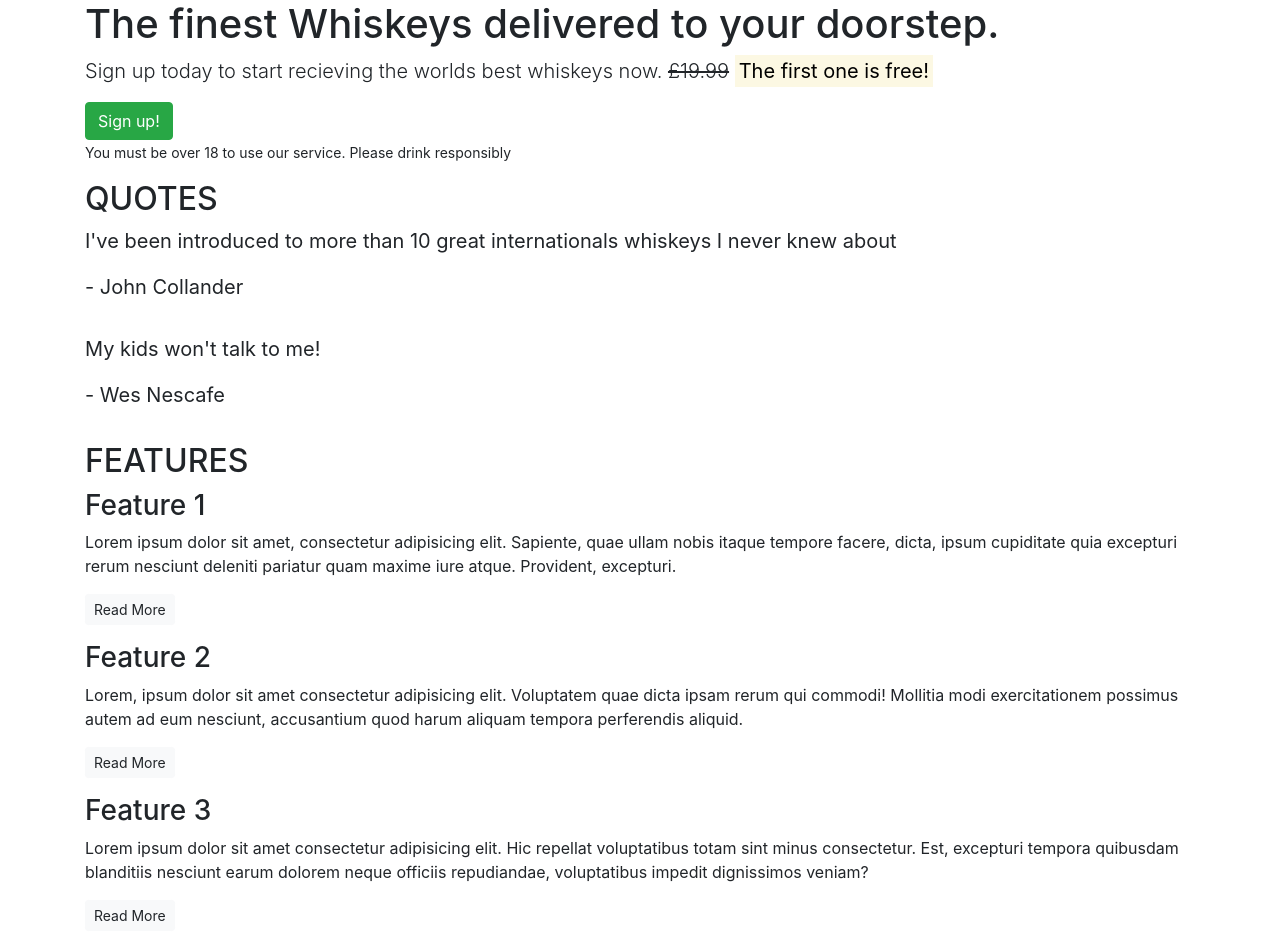
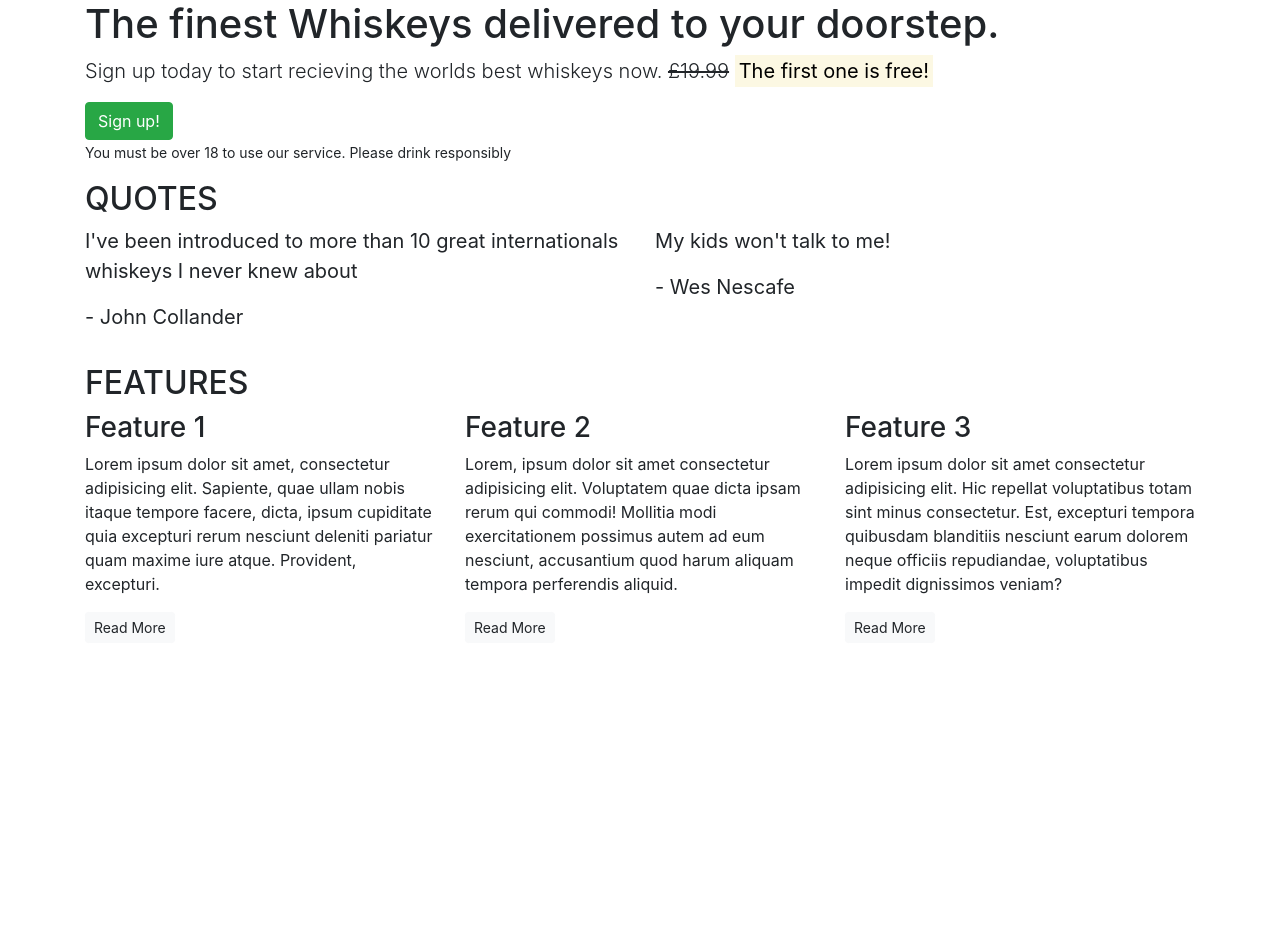
Before and after one commit to Sjwilhelms/LMSbootstrap, a plain HTML site: page index.html in a window 1280 px wide. After the commit the page ends 800 px from the top, so only its background shows below. Drawn offline with nearby package versions, Linux system fonts and the light colour scheme.

Commit message:
add bootstrap classes

```diff
--- a/index.html
+++ b/index.html
@@ -24,11 +24,11 @@
                 <h2 class="text-uppercase col-12">Quotes</h2>
             </div>
             <div class="row">
-                <blockquote class="blockquote col-12">
+                <blockquote class="blockquote col-12 col-md-6">
                     <p>I've been introduced to more than 10 great internationals whiskeys I never knew about</p>
                     <p>- John Collander</p>
                 </blockquote>
-                <blockquote class="blockquote col-12">
+                <blockquote class="blockquote col-12 col-md-6">
                     <p>My kids won't talk to me!</p>
                     <p>- Wes Nescafe</p>
                 </blockquote>
@@ -42,21 +42,17 @@
                 </div>
             </div>
             <div class="row">
-                <div class="feature col-12">
+                <div class="feature col-12 col-md-6 col-lg-4">
                     <h3>Feature 1</h3>
                     <p>Lorem ipsum dolor sit amet, consectetur adipisicing elit. Sapiente, quae ullam nobis itaque tempore facere, dicta, ipsum cupiditate quia excepturi rerum nesciunt deleniti pariatur quam maxime iure atque. Provident, excepturi.</p>
                     <p><a class="btn btn-sm btn-light" href="">Read More</a></p>
                 </div>
-            </div>
-            <div class="row">
-                <div class="feature col-12">
+                <div class="feature col-12 col-md-6 col-lg-4">
                     <h3>Feature 2</h3>
                     <p>Lorem, ipsum dolor sit amet consectetur adipisicing elit. Voluptatem quae dicta ipsam rerum qui commodi! Mollitia modi exercitationem possimus autem ad eum nesciunt, accusantium quod harum aliquam tempora perferendis aliquid.</p>
                     <p><a class="btn btn-sm btn-light" href="">Read More</a></p>
                 </div>
-            </div>
-            <div class="row">
-                <div class="feature col-12">
+                <div class="feature col-12 d-md-none d-lg-block col-lg-4">
                     <h3>Feature 3</h3>
                     <p>Lorem ipsum dolor sit amet consectetur adipisicing elit. Hic repellat voluptatibus totam sint minus consectetur. Est, excepturi tempora quibusdam blanditiis nesciunt earum dolorem neque officiis repudiandae, voluptatibus impedit dignissimos veniam?</p>
                     <p><a class="btn btn-sm btn-light" href="">Read More</a></p>
```
